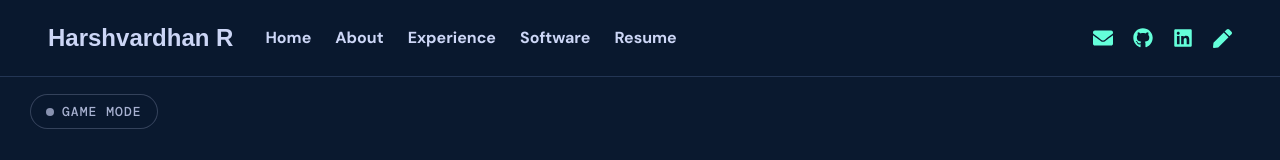
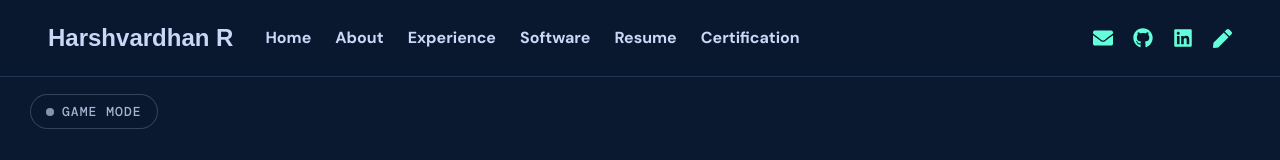
Before and after one commit to harsha-252005/harsha-portfolio, a React (Vite) app: page / in a window 1280 px wide. Shown: the top 160 px of the page. Built offline with nearby package versions, Linux system fonts and the light colour scheme; a web font is replaced by a local one.

Commit message:
Add certification navigation link

```diff
--- a/src/components/Navbar.jsx
+++ b/src/components/Navbar.jsx
@@ -2,7 +2,7 @@ import { useState } from 'react';
 import { FaBars, FaEnvelope, FaGithub, FaLinkedin, FaPen, FaTimes } from 'react-icons/fa';
 
 const resumeUrl = 'https://drive.google.com/file/d/1vpQNw-pPYRVLtFbTjzz7_3waWzstz-QB/view?usp=drivesdk';
-const links = [{ label: 'Home', href: '#home' }, { label: 'About', href: '#about' }, { label: 'Experience', href: '#skills' }, { label: 'Software', href: '#projects' }, { label: 'Resume', href: resumeUrl, external: true }];
+const links = [{ label: 'Home', href: '#home' }, { label: 'About', href: '#about' }, { label: 'Experience', href: '#skills' }, { label: 'Software', href: '#projects' }, { label: 'Resume', href: resumeUrl, external: true }, { label: 'Certification', href: '#certifications' }];
 
 export default function Navbar() {
   const [open, setOpen] = useState(false);
```
